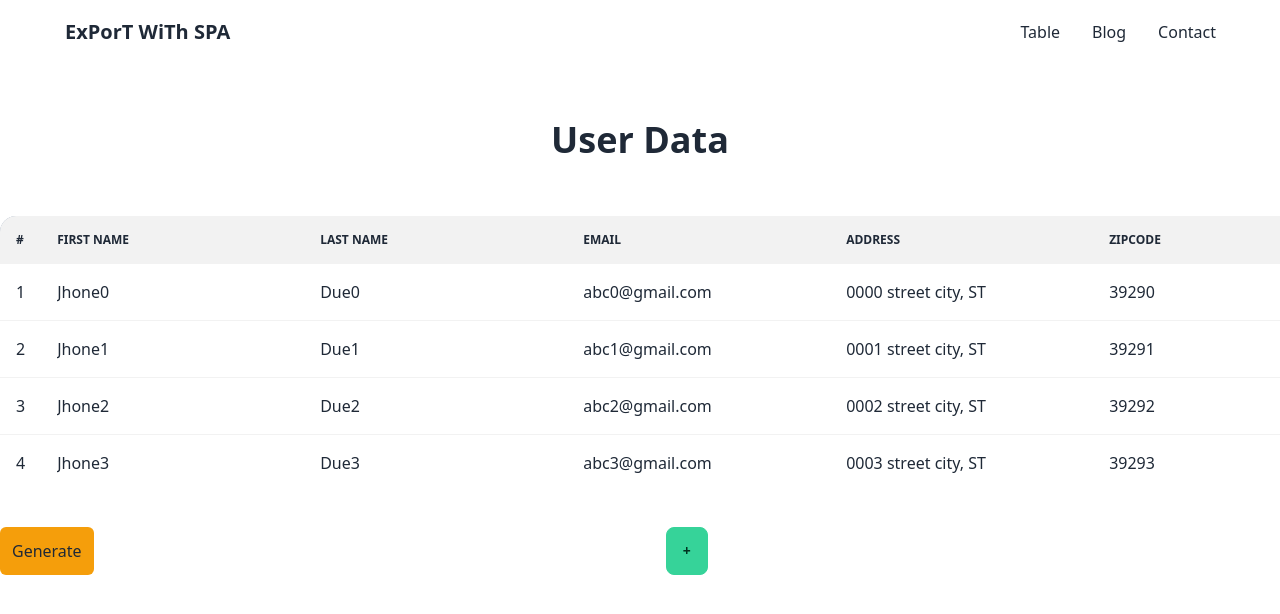
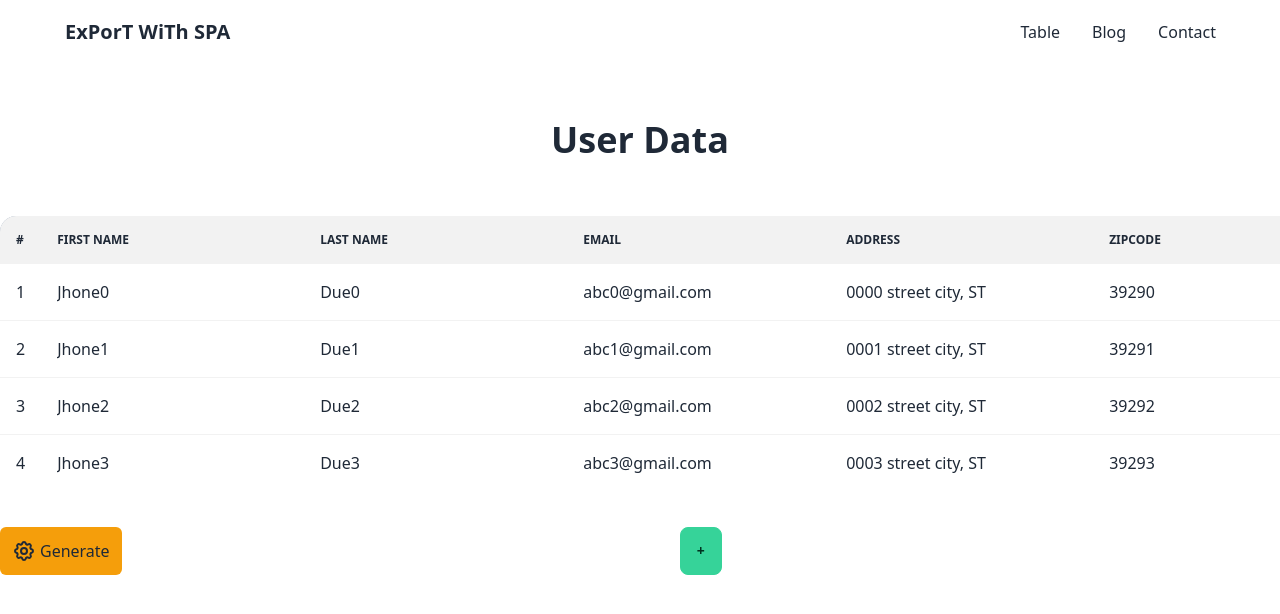
Before and after one commit to Hamed-Hasan/export-csv-table-with-spa, a React (Create React App) app: page / in a window 1280 px wide. Shown: the top 614 px of the page. Built offline with nearby package versions, Linux system fonts and the light colour scheme.

Commit message:
completed export csv with spa

```diff
--- a/src/Components/ExportButton/ExportButton.js
+++ b/src/Components/ExportButton/ExportButton.js
@@ -4,8 +4,13 @@
 const ExportButton = ({csvData, filName}) => {
     return (
         <div>
-            <button className="bg-amber-500 p-3 rounded-md">
+            <button className= "flex items-center bg-amber-500 p-3 rounded-md">
+            <svg xmlns="http://www.w3.org/2000/svg" class="h-6 w-6 mr-1" fill="none" viewBox="0 0 24 24" stroke="currentColor" stroke-width="2">
+  <path stroke-linecap="round" stroke-linejoin="round" d="M10.325 4.317c.426-1.756 2.924-1.756 3.35 0a1.724 1.724 0 002.573 1.066c1.543-.94 3.31.826 2.37 2.37a1.724 1.724 0 001.065 2.572c1.756.426 1.756 2.924 0 3.35a1.724 1.724 0 00-1.066 2.573c.94 1.543-.826 3.31-2.37 2.37a1.724 1.724 0 00-2.572 1.065c-.426 1.756-2.924 1.756-3.35 0a1.724 1.724 0 00-2.573-1.066c-1.543.94-3.31-.826-2.37-2.37a1.724 1.724 0 00-1.065-2.572c-1.756-.426-1.756-2.924 0-3.35a1.724 1.724 0 001.066-2.573c-.94-1.543.826-3.31 2.37-2.37.996.608 2.296.07 2.572-1.065z" />
+  <path stroke-linecap="round" stroke-linejoin="round" d="M15 12a3 3 0 11-6 0 3 3 0 016 0z" />
+</svg>
                 <CSVLink data={csvData} filName={filName}>
+
                     Generate
                 </CSVLink>
             </button>
```
